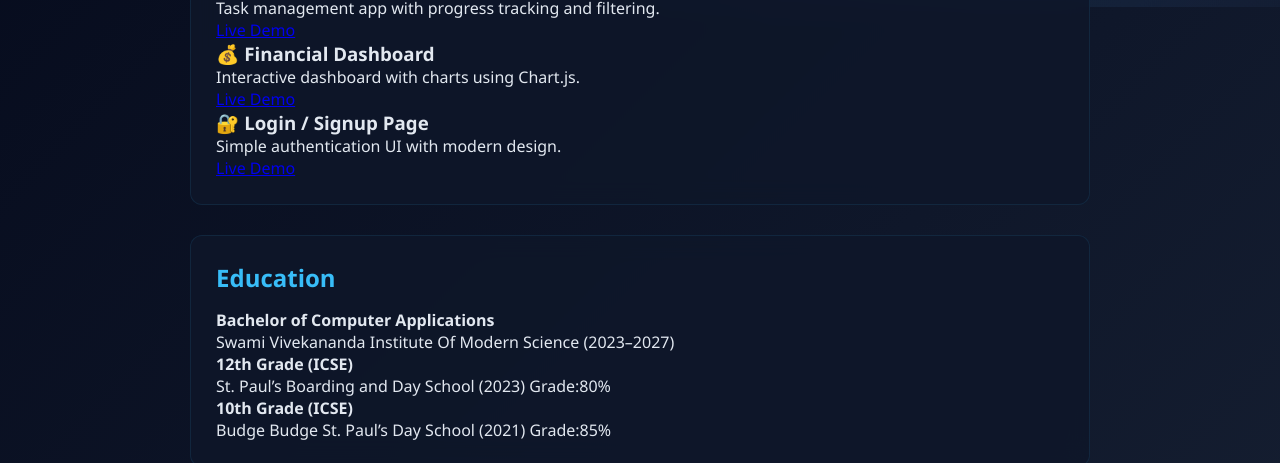
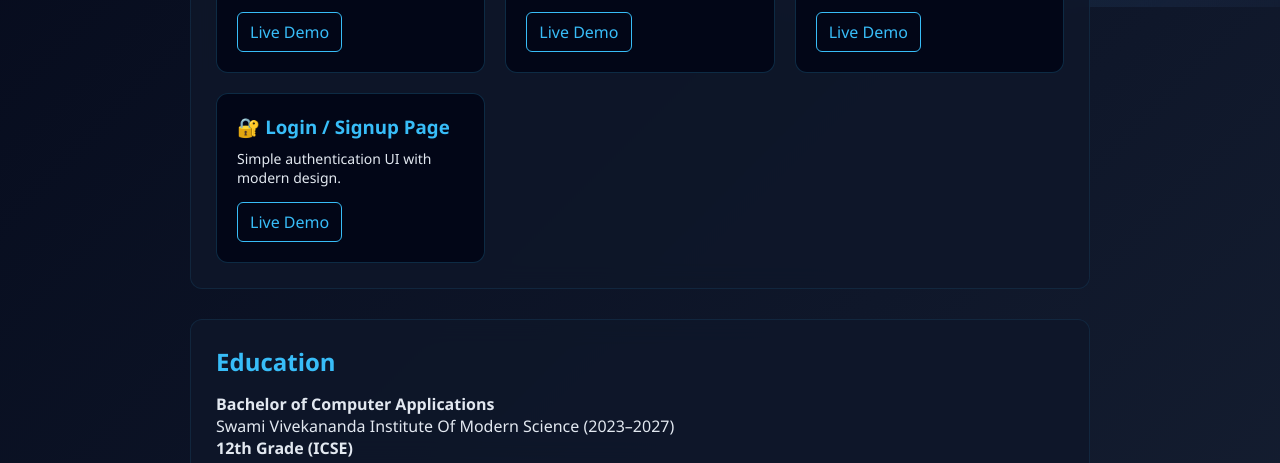
Before and after one commit to Aaliya9051/portfolio-website, a plain HTML site: page index.html in a window 1280 px wide. Shown: the part 784-1247 px from the top of the page. Drawn offline with Linux system fonts and the light colour scheme.

Commit message:
Add files via upload

```diff
--- a/style.css
+++ b/style.css
@@ -279,3 +279,46 @@ body {
   color: black;
   box-shadow: 0 0 15px #38bdf8;
 }
+.project-container {
+  display: grid;
+  grid-template-columns: repeat(auto-fit, minmax(250px, 1fr));
+  gap: 20px;
+}
+
+.project-card {
+  background: #020617;
+  padding: 20px;
+  border-radius: 12px;
+  transition: 0.3s;
+  border: 1px solid rgba(56,189,248,0.2);
+}
+
+.project-card:hover {
+  transform: translateY(-8px);
+  box-shadow: 0 0 20px rgba(56,189,248,0.5);
+}
+
+.project-card h3 {
+  color: #38bdf8;
+  margin-bottom: 10px;
+}
+
+.project-card p {
+  font-size: 14px;
+  margin-bottom: 15px;
+}
+
+.project-card a {
+  display: inline-block;
+  padding: 8px 12px;
+  border: 1px solid #38bdf8;
+  color: #38bdf8;
+  border-radius: 6px;
+  text-decoration: none;
+  transition: 0.3s;
+}
+
+.project-card a:hover {
+  background: #38bdf8;
+  color: black;
+}
```
